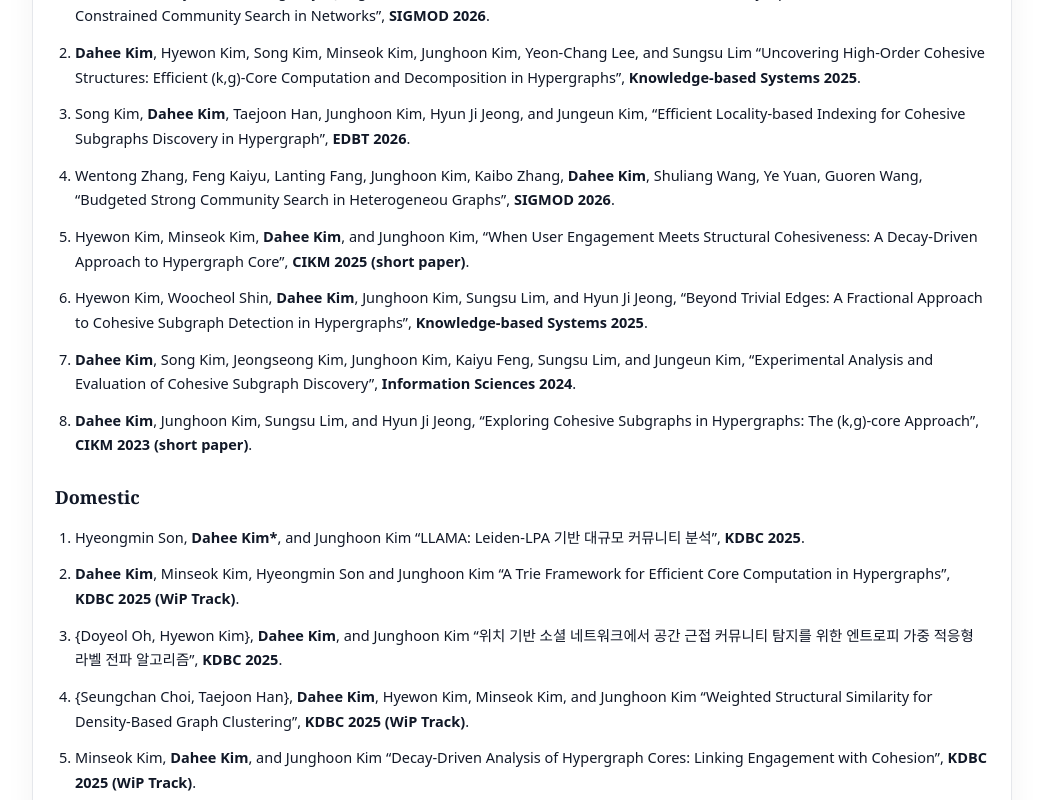
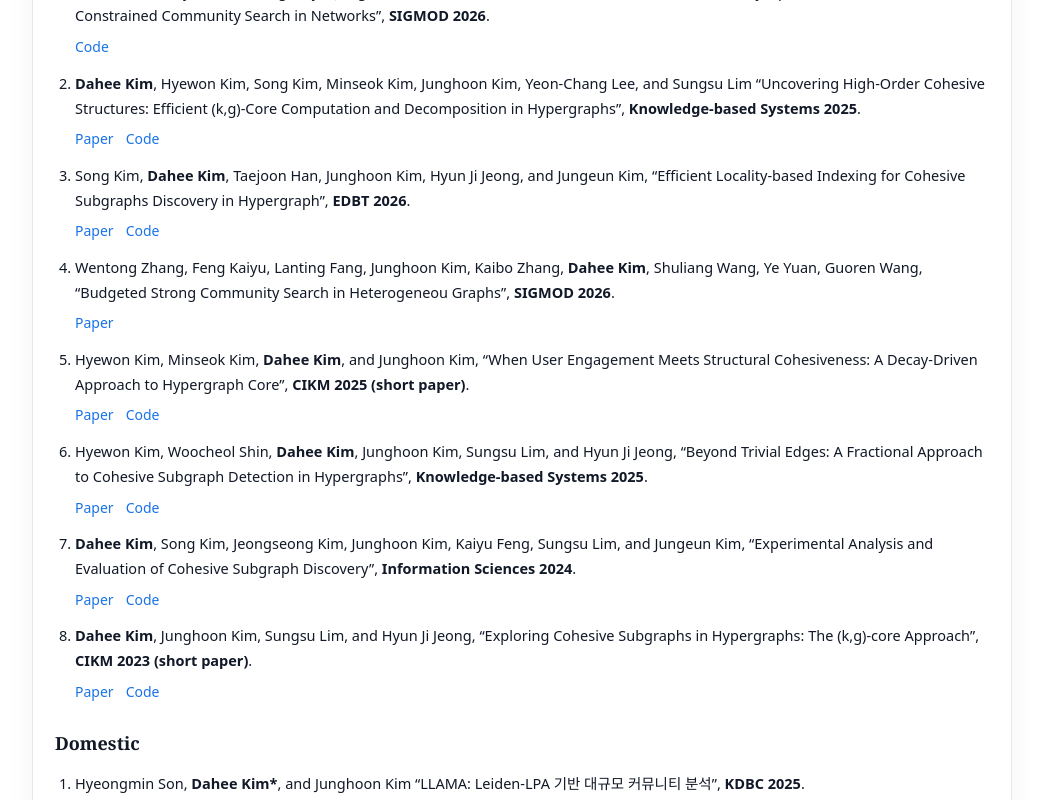
Before and after one commit to dahee-e/dahee-e.github.io, a React (Vite) app: page / in a window 1280 px wide. Shown: the part 720-1520 px from the top of the page, without its empty margins (118-1161 px from the left). Built offline with nearby package versions, Linux system fonts and the light colour scheme.

Commit message:
Update content

```diff
--- a/src/App.jsx
+++ b/src/App.jsx
@@ -98,34 +98,64 @@
             <PubItem>
               <b>Dahee Kim</b>, Taejoon Han, Feng Kaiyu, Junghoon Kim, and Susik Yoon,
               “LMSC: Local Sketch Modularity Optimisation for Size-Constrained Community Search in Networks”, <b>SIGMOD 2026</b>.
+              <div className="paperLinks">
+                <a href="https://github.com/dahee-e/LMSC" target="_blank" rel="noreferrer">Code</a>
+              </div>
             </PubItem>
             <PubItem>
               <b>Dahee Kim</b>, Hyewon Kim, Song Kim, Minseok Kim, Junghoon Kim, Yeon-Chang Lee, and Sungsu Lim
               “Uncovering High-Order Cohesive Structures: Efficient (k,g)-Core Computation and Decomposition in Hypergraphs”, <b>Knowledge-based Systems 2025</b>.
+                <div className="paperLinks">
+                <a href="https://www.sciencedirect.com/science/article/pii/S0950705125022294?via%3Dihub" target="_blank" rel="noreferrer">Paper</a>
+                <a href="https://github.com/dahee-e/kgcore_full" target="_blank" rel="noreferrer">Code</a>
+              </div>
             </PubItem>
             <PubItem>
               Song Kim, <b>Dahee Kim</b>, Taejoon Han, Junghoon Kim, Hyun  Ji Jeong, and Jungeun Kim,
               “Efficient Locality-based Indexing for Cohesive Subgraphs Discovery in Hypergraph”, <b>EDBT 2026</b>.
+                <div className="paperLinks">
+                <a href="https://www.openproceedings.org/2026/conf/edbt/paper-61.pdf" target="_blank" rel="noreferrer">Paper</a>
+                <a href="CODE_LINK" target="_blank" rel="noreferrer">Code</a>
+              </div>
             </PubItem>
             <PubItem>
               Wentong Zhang, Feng Kaiyu, Lanting Fang, Junghoon Kim, Kaibo Zhang, <b>Dahee Kim</b>, Shuliang Wang, Ye Yuan, Guoren Wang,
               “Budgeted Strong Community Search in Heterogeneou Graphs”, <b>SIGMOD 2026</b>.
+                <div className="paperLinks">
+                <a href="https://dl.acm.org/doi/10.1145/3769768" target="_blank" rel="noreferrer">Paper</a>
+              </div>
             </PubItem>
             <PubItem>
               Hyewon Kim, Minseok Kim, <b>Dahee Kim</b>, and Junghoon Kim,
               “When User Engagement Meets Structural Cohesiveness: A Decay-Driven Approach to Hypergraph Core”, <b>CIKM 2025 (short paper)</b>.
+                <div className="paperLinks">
+                <a href="https://dl.acm.org/doi/10.1145/3746252.3760845" target="_blank" rel="noreferrer">Paper</a>
+                <a href="CODE_LINK" target="_blank" rel="noreferrer">Code</a>
+              </div>
             </PubItem>
             <PubItem>
               Hyewon Kim, Woocheol Shin, <b>Dahee Kim</b>, Junghoon Kim, Sungsu Lim, and Hyun Ji Jeong,
               “Beyond Trivial Edges: A Fractional Approach to Cohesive Subgraph Detection in Hypergraphs”, <b>Knowledge-based Systems 2025</b>.
+                <div className="paperLinks">
+                <a href="https://linkinghub.elsevier.com/retrieve/pii/S0950705125005180" target="_blank" rel="noreferrer">Paper</a>
+                <a href="CODE_LINK" target="_blank" rel="noreferrer">Code</a>
+              </div>
             </PubItem>
             <PubItem>
               <b>Dahee Kim</b>, Song Kim, Jeongseong Kim, Junghoon Kim, Kaiyu Feng, Sungsu Lim, and Jungeun Kim,
               “Experimental Analysis and Evaluation of Cohesive Subgraph Discovery”, <b>Information Sciences 2024</b>.
+              <div className="paperLinks">
+                  <a href="linkinghub.elsevier.com/retrieve/pii/S0020025524005772" target="_blank" rel="noreferrer">Paper</a>
+                  <a href="CODE_LINK" target="_blank" rel="noreferrer">Code</a>
+               </div>
             </PubItem>
             <PubItem>
               <b>Dahee Kim</b>, Junghoon Kim, Sungsu Lim, and Hyun Ji Jeong,
               “Exploring Cohesive Subgraphs in Hypergraphs: The (k,g)-core Approach”, <b>CIKM 2023 (short paper)</b>.
+                <div className="paperLinks">
+                  <a href="https://dl.acm.org/doi/10.1145/3583780.3615275" target="_blank" rel="noreferrer">Paper</a>
+                  <a href="CODE_LINK" target="_blank" rel="noreferrer">Code</a>
+               </div>
             </PubItem>
 
           </ol>
@@ -165,6 +195,9 @@
               </PubItem>
               <PubItem>
                 <b>김다희</b>, 김정훈, 임성수. “응집성을 가지는 서브그래프 식별 기술의 최신 연구 동향”, <b>전자공학회지</b>, 50(6), 18-30. (2023).
+                <div className="paperLinks">
+                <a href="https://www.dbpia.co.kr/Journal/articleDetail?nodeId=NODE11438469" target="_blank" rel="noreferrer">Paper</a>
+              </div>
               </PubItem>
             </ol>
         </Section>
--- a/src/styles.css
+++ b/src/styles.css
@@ -421,3 +421,18 @@
   color: #111827;
   font-weight: 500;
 }
+
+.paperLinks {
+  margin-top: 6px;
+}
+
+.paperLinks a {
+  margin-right: 12px;
+  font-size: 14px;
+  color: #1a73e8;
+  text-decoration: none;
+}
+
+.paperLinks a:hover {
+  text-decoration: underline;
+}
```
